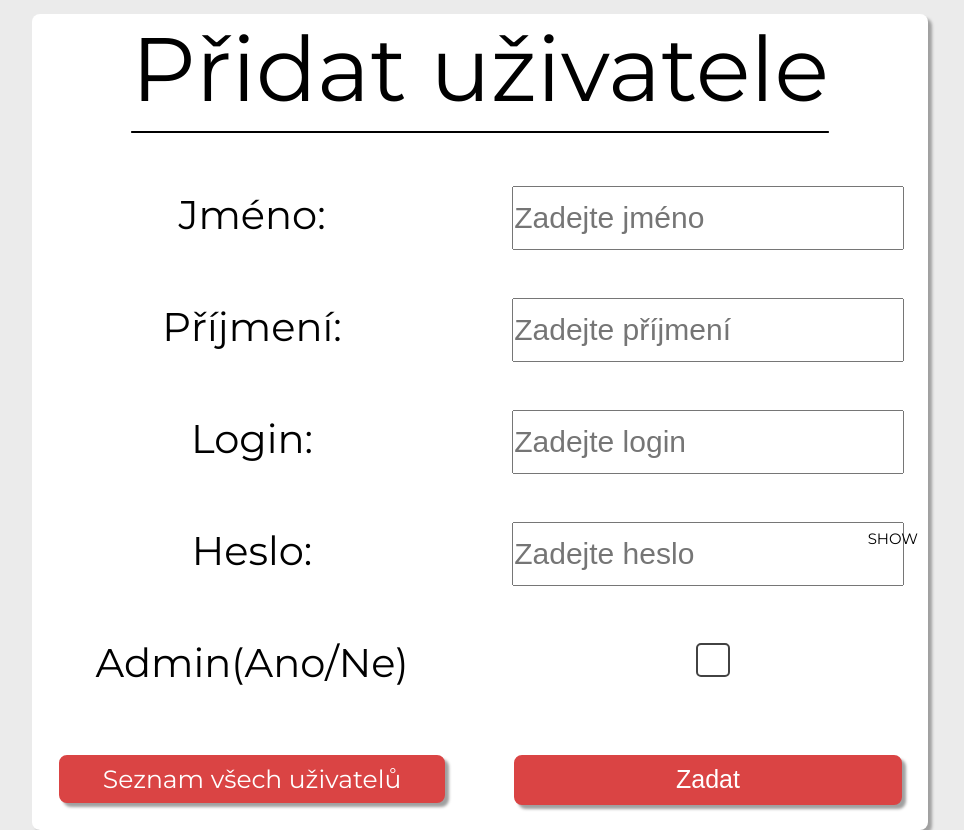
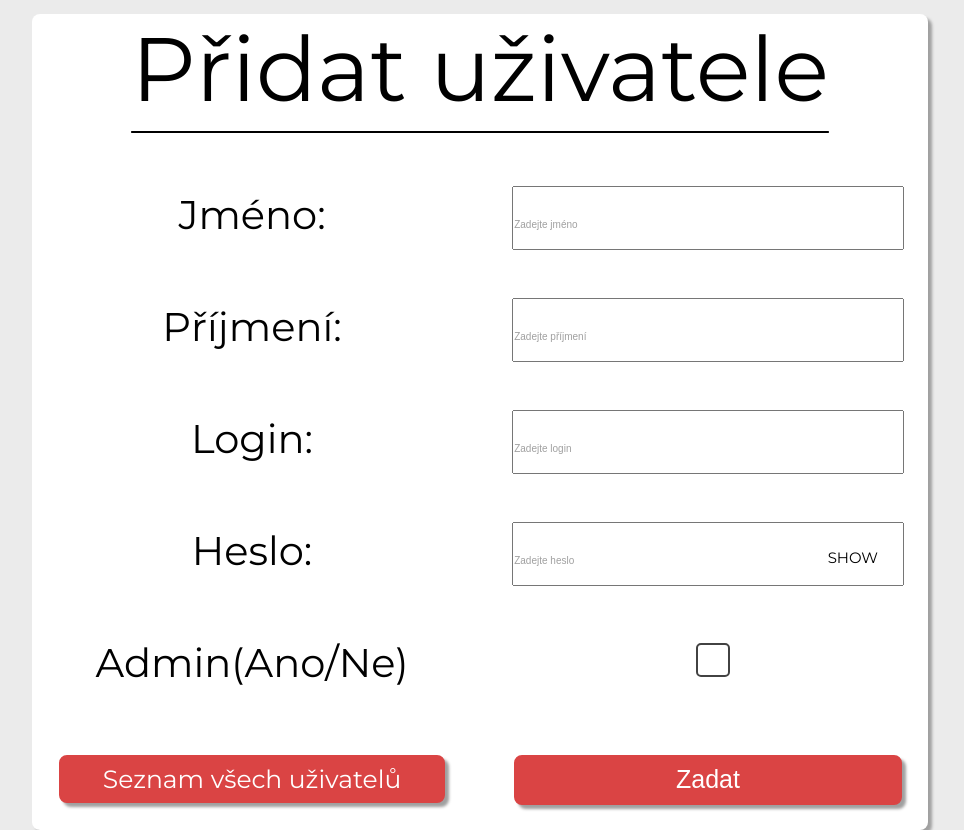
Before and after one commit to dp9898cz/ITU-project-2020, a Flask app: page /zadat_uklizeci in a window 1280 px wide. Shown: the part 66-896 px from the top of the page, without its empty margins (160-1124 px from the left). Run offline with Flask 2, Linux system fonts and the light colour scheme.

Commit message:
Password update

```diff
--- a/web_app/static/css/style.css
+++ b/web_app/static/css/style.css
@@ -660,10 +660,16 @@ tr:hover {
 }
 form .grid .showBtn{
     position: absolute;
-    right: 10px;
-    top: 50%;
+    right: 50px;
+    top: 70%;
     transform: translateY(-50%);
     cursor: pointer;
     font-size: 15px;
     font-size: 600;
 }
+
+::placeholder{
+    color: #424242;
+    opacity: 0.5;
+    font-size: 10px;
+}
```
